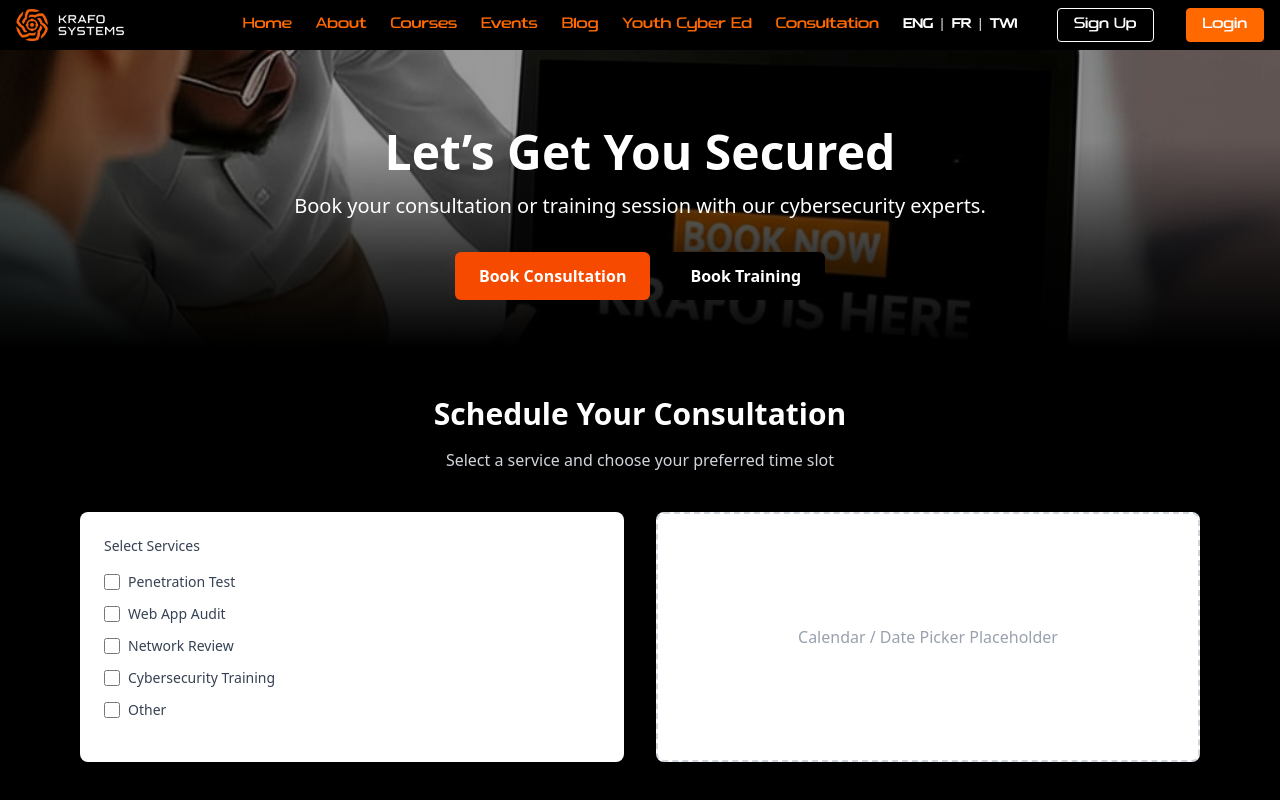
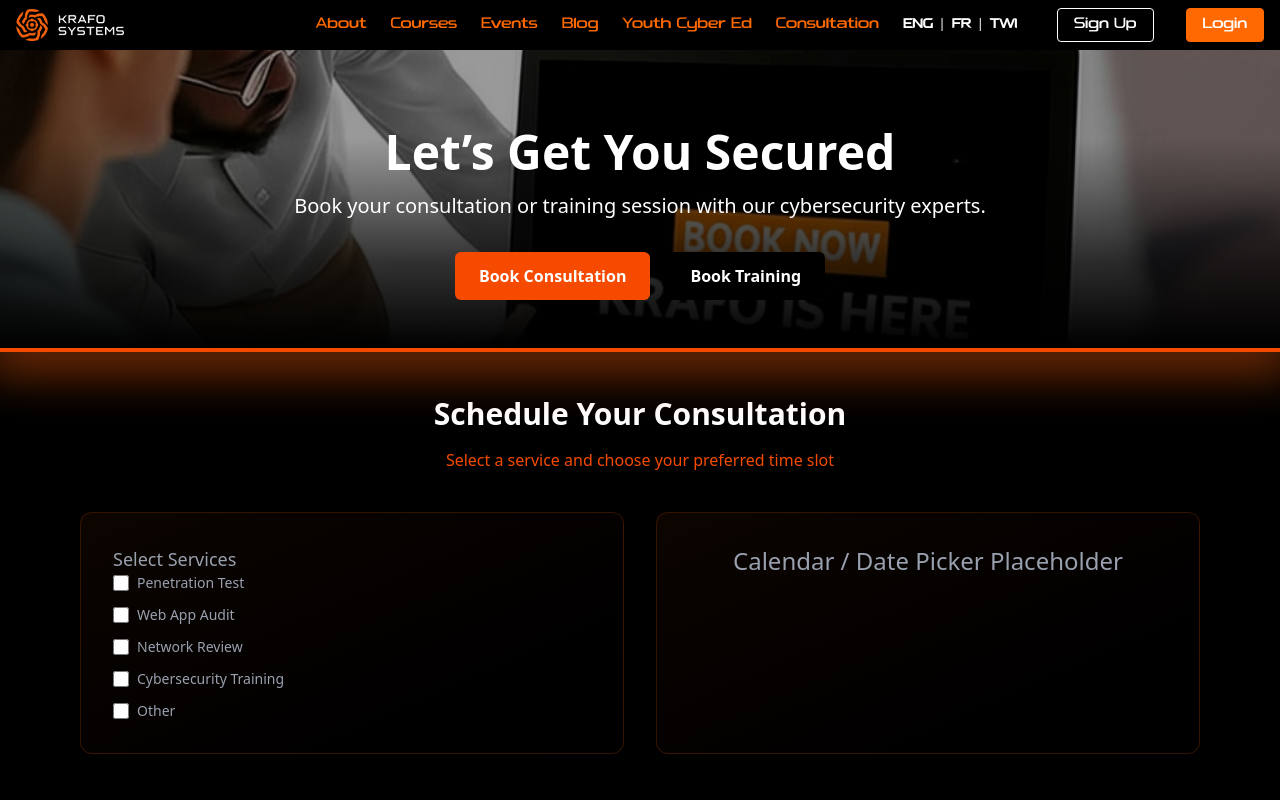
Before and after one commit to EstelZoe/Krafo, a React (Vite) app: page /consultation in a window 1280 px wide. Shown: the top 800 px of the page. Built offline with nearby package versions, Linux system fonts and the light colour scheme.

Commit message:
updated somw UIs in the following pages

```diff
--- a/src/assets/components/Navbar.jsx
+++ b/src/assets/components/Navbar.jsx
@@ -1,6 +1,17 @@
 import React, { useState } from 'react';
 import { Menu, X } from 'lucide-react';
 import krafoLogo from '../images/KRAFO ORIGINAL WHITEAsset 70-8.png';
+import { Link } from "react-router";
+
+const navLinks = [
+    // { name: "Home", path: "/" },
+    { name: "About", path: "/about" },
+    { name: "Courses", path: "/courses" },
+    { name: "Events", path: "/event-page" },
+    { name: "Blog", path: "/blog-page" },
+    { name: "Youth Cyber Ed", path: "/youth-cyber-ed" },
+    { name: "Consultation", path: "/consultation" },
+];
 
 export default function Navbar() {
     const [isOpen, setIsOpen] = useState(false);
@@ -9,22 +20,24 @@ export default function Navbar() {
         <nav className="bg-black text-white fixed w-full z-50 mb-8">
             <div className="max-w-7xl mx-auto px-4 py-2 flex justify-between items-center">
                 {/* Logo */}
+                <Link to="/" className="flex items-center">
                 <div>
                     <img src={krafoLogo} alt="Logo" className="h-8" />
                 </div>
+                </Link>
                 {/* <div className="text-xl font-bold">Logo</div> */}
 
 
                 {/* Desktop Links */}
                 <div className="hidden md:flex items-center space-x-6">
-                    {['Home', 'About', 'Courses', 'Events', 'Blog', 'Youth Cyber Ed', 'Consultation'].map((item, index) => (
-                        <a
+                    {navLinks.map((item, index) => (
+                        <Link
                             key={index}
-                            href="#"
+                            to={item.path}
                             className="text-orange-500 hover:text-white transition-colors duration-200"
                         >
-                            {item}
-                        </a>
+                            {item.name}
+                        </Link>
                     ))}
 
                     {/* Language Selector */}
@@ -37,12 +50,12 @@ export default function Navbar() {
                     </div>
 
                     {/* Auth Buttons */}
-                    <button className="ml-4 px-4 py-1 border border-white rounded hover:bg-orange-500 hover:border-orange-500 transition-colors">
+                    <Link to="/signup" className="ml-4 px-4 py-1 border border-white rounded hover:bg-orange-500 hover:border-orange-500 transition-colors">
                         Sign Up
-                    </button>
-                    <button className="ml-2 px-4 py-1 bg-orange-500 border border-orange-500 rounded hover:bg-orange-600 transition-colors">
+                    </Link>
+                    <Link to="/login" className="ml-2 px-4 py-1 bg-orange-500 border border-orange-500 rounded hover:bg-orange-600 transition-colors">
                         Login
-                    </button>
+                    </Link>
                 </div>
 
                 {/* Mobile Menu Button */}
@@ -54,16 +67,18 @@ export default function Navbar() {
             </div>
 
             {/* Mobile Menu */}
-            {isOpen && (
+            {
+                isOpen && (
                     <div className="md:hidden bg-black px-4 pb-4 space-y-3">
-                    {['Home', 'About', 'Courses', 'Events', 'Blog', 'Youth Cyber Ed', 'Consultation'].map((item, index) => (
-                        <a
+                        {navLinks.map((item, index) => (
+                            <Link
                                 key={index}
-                            href="#"
+                                to={item.path}
                                 className="block hover:text-orange-500"
+                                onClick={() => setIsOpen(false)}
                             >
-                            {item}
-                        </a>
+                                {item.name}
+                            </Link>
                         ))}
 
                         {/* Language Options */}
@@ -78,11 +93,16 @@ export default function Navbar() {
 
                         {/* Auth Buttons */}
                         <div className="flex space-x-2 pt-2">
-                        <button className="w-full border border-white py-1 rounded hover:text-orange-500 ">Sign Up</button>
-                        <button className="w-full border border-white py-1 rounded hover:text-orange-500">Login</button>
+                            <Link to="/signup" className="text-center w-full border border-white py-1 rounded hover:text-orange-500 " onClick={() => setIsOpen(false)}>
+                                Sign Up
+                            </Link>
+                            <Link to="/login" className="text-center w-full bg-orange-500 border-orange-500 py-1 rounded hover:bg-orange-600" onClick={() => setIsOpen(false)}>
+                                Login
+                            </Link>
                         </div>
                     </div>
-            )}
-        </nav>
+                )
+            }
+        </nav >
     );
 }
--- a/src/pages/Consultation.jsx
+++ b/src/pages/Consultation.jsx
@@ -23,21 +23,23 @@ export default function Consultation() {
                             <button className="bg-orange-600 hover:bg-orange-700 text-white font-semibold py-3 px-6 rounded-md transition">
                                 Book Consultation
                             </button>
-                        <button className="bg-black hover:bg-gray-800 text-white font-semibold py-3 px-6 rounded-md transition">
+                            <button className="bg-black hover:bg-gray-600 text-white font-semibold py-3 px-6 rounded-md transition">
                                 Book Training
                             </button>
                         </div>
                     </div>
                 </section>
 
-            <section className="pt-12 pb-16 px-4 md:px-20 bg-black">
+                <section className="pt-12 pb-16 px-4 md:px-20 bg-black relative overflow-hidden">
+                    <div className="absolute top-0 left-0 w-full h-1 bg-orange-600 shadow-[0_0_50px_15px_rgba(234,88,12,0.7)] z-10" />
+
                     <h2 className="text-2xl md:text-3xl font-bold text-center mb-4 text-white">Schedule Your Consultation</h2>
-                <p className="text-center text-gray-300 mb-10">Select a service and choose your preferred time slot</p>
+                    <p className="text-center text-orange-600 mb-10">Select a service and choose your preferred time slot</p>
 
                     <div className="grid grid-cols-1 md:grid-cols-2 gap-8">
                         {/* Services Selection */}
-                    <div className="bg-white shadow-md rounded-lg p-6 space-y-4">
-                        <label className="block text-sm font-medium text-gray-700">Select Services</label>
+                        <div className="group rounded-xl border border-[#F2600B33] bg-gradient-to-br from-[#F2600B0D] to-[#0000001A] backdrop-blur-md p-8 transition-all duration-300 hover:shadow-[0_0_30px_#F2600B33] hover:scale-[1.02]">
+                            <label className="block text-lg font-medium text-gray-400">Select Services</label>
                             <div className="space-y-3">
                                 {["Penetration Test", "Web App Audit", "Network Review", "Cybersecurity Training", "Other"].map((service, idx) => (
                                     <div key={idx} className="flex items-center">
@@ -48,7 +50,7 @@ export default function Consultation() {
                                             value={service}
                                             className="h-4 w-4 text-orange-600 focus:ring-orange-500 border-gray-300 rounded"
                                         />
-                                    <label htmlFor={service} className="ml-2 block text-sm text-gray-700">
+                                        <label htmlFor={service} className="ml-2 block text-sm text-gray-400">
                                             {service}
                                         </label>
                                     </div>
@@ -57,8 +59,8 @@ export default function Consultation() {
                         </div>
 
                         {/* Calendar Placeholder */}
-                    <div className="bg-white shadow-md rounded-lg p-6 flex items-center justify-center text-gray-400 border-2 border-dashed border-gray-300 min-h-[250px]">
-                        Calendar / Date Picker Placeholder
+                        <div className="group rounded-xl border border-[#F2600B33] bg-gradient-to-br from-[#F2600B0D] to-[#0000001A] backdrop-blur-md p-8 transition-all duration-300 hover:shadow-[0_0_30px_#F2600B33] hover:scale-[1.02]">
+                            <div className="text-2xl text-gray-400 text-center">Calendar / Date Picker Placeholder</div>
                         </div>
                     </div>
                 </section>
--- a/src/pages/Home.jsx
+++ b/src/pages/Home.jsx
@@ -47,9 +47,10 @@ export default function Home() {
         </div>
       </section>
 
+      {/* Who We Serve */}
       <section className="py-6 bg-brand-dark bg-black text-[#F2600B] text-brand-dark-foreground px-8 md:px-16">
         <div className="max-w-6xl mx-auto text-center">
-          <h2 className="text-4xl md:text-5xl font-bold mb-4 text-brand-orange">Who We Serve</h2>
+          <h2 className="text-4xl md:text-5xl font-bold mb-4 text-brand-orange">Our Services</h2>
           <p className="text-xl text-muted-foreground mb-16 max-w-3xl mx-auto text-white">
             We provide cybersecurity education and consultation to various sectors across Africa
           </p>
```
Lines whose indentation alone changed are shown as unchanged.
